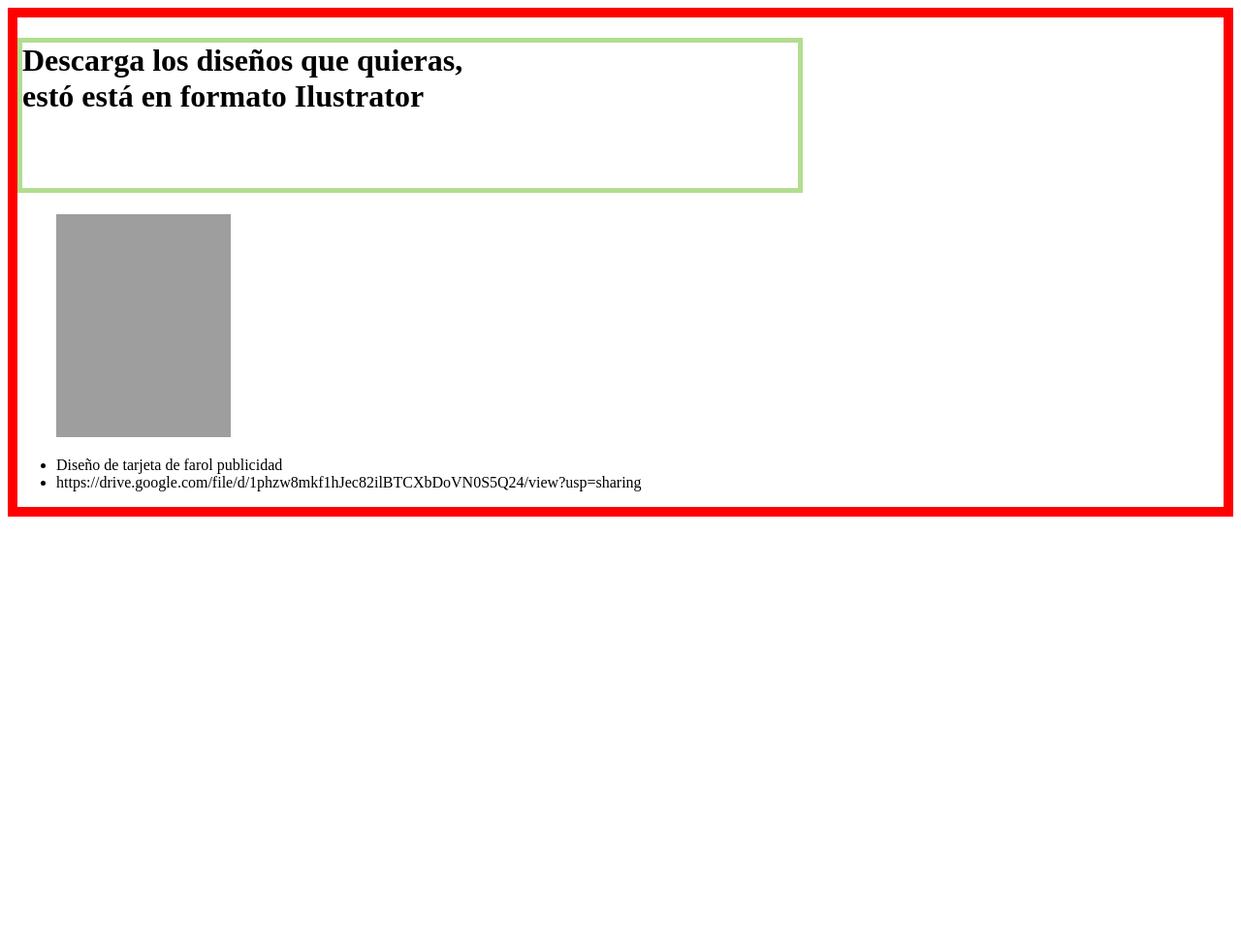
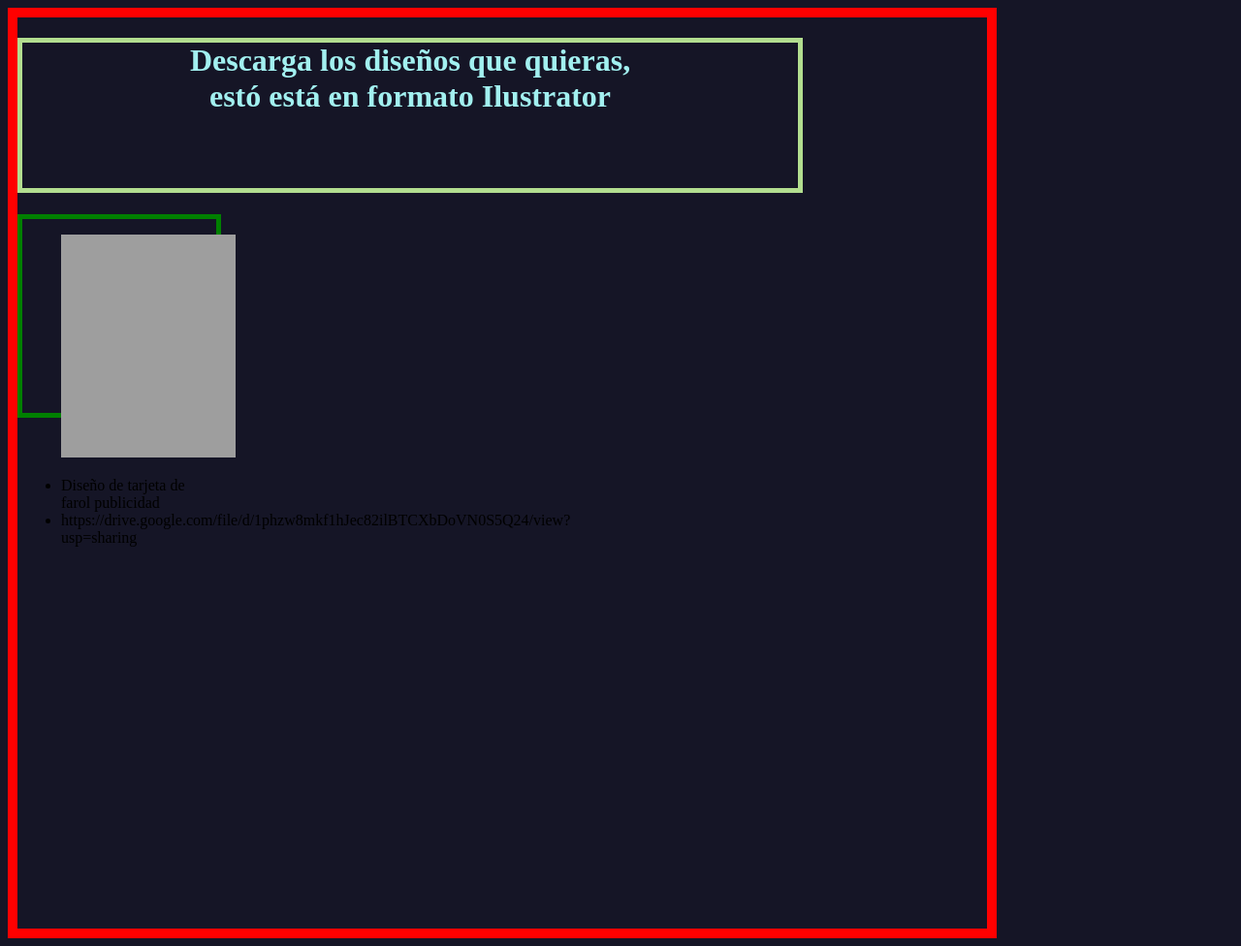
Before and after one commit to farolpublicidad/pruebas, a PHP site: page / in a window 1280 px wide. Shown: the whole page at 97% size. Before the commit the page ends 533 px from the top, so only its background shows below. Run offline with PHP 8.4, Linux system fonts and the light colour scheme; grey boxes are pictures that could not be loaded.

Commit message:
se agrega un nuevo color al index y a los estilos

```diff
--- a/farol.css
+++ b/farol.css
@@ -1,16 +1,20 @@
 .body{
-	width: 1000;
-	height: 500;
+	width: 1000px;
+	height: 940px;
 	border: 10px solid red;
+	background: #151526;
 }
 .titulo-principal{
 	border: 5px solid #B2DD8F;
 	width: 800px;
 	height: 150px;
+	color: #A2F0F0;
+	text-align: center;
 }
-.div{
-	width: 200;
-	height: 200;
-	border:5px solid green:
-
+.dividido{
+	width: 200px;
+	height: 200px;
+	border: 5px solid green;
+	padding: solid green;
+	margin:;
 }
--- a/index.html
+++ b/index.html
@@ -1,15 +1,15 @@
 <!DOCTYPE html>
 <html lang="es">
   <head>
-      <meta charset="UTF-8"></meta>
-	  <title>Farol-descarga-de-recursos</title>
-	  <link rel="stylesheet" href="farol.css"/>
+      <meta charset="UTF-8"/>
+  	  <title>Farol-descarga-de-recursos</title>
+	    <link rel="stylesheet" href="farol.css"/>
   </head>
   <body class= "body">
       <h1 class="titulo-principal">Descarga los diseños que quieras,<br> estó está en formato Ilustrator</h1>
-      <div class="div"><!--La imagen puesta aquí será un enlace extraido de facebook-->
+      <div class="dividido"><!--La imagen puesta aquí será un enlace extraido de facebook-->
           <figure >
-			<img width="180" height="230" src="https://scontent.flim5-4.fna.fbcdn.net/v/t1.0-9/60931192_2017419858368584_6869468957779165184_n.png?_nc_cat=108&_nc_ht=scontent.flim5-4.fna&oh=32b27b36e3b10592a3f0738de12a8894&oe=5D59FABB" alt="no cargo la imagen">
+      			<img width="180" height="230" src="https://scontent.flim5-4.fna.fbcdn.net/v/t1.0-9/60931192_2017419858368584_6869468957779165184_n.png?_nc_cat=108&_nc_ht=scontent.flim5-4.fna&oh=32b27b36e3b10592a3f0738de12a8894&oe=5D59FABB" alt="no cargo la imagen"/>
           </figure>
           <nav>
             <ul>
@@ -22,5 +22,6 @@
             </ul>
           </nav>
       </div>
+      <script rel:"" href:""><script/>
   </body>
 </html>
```
